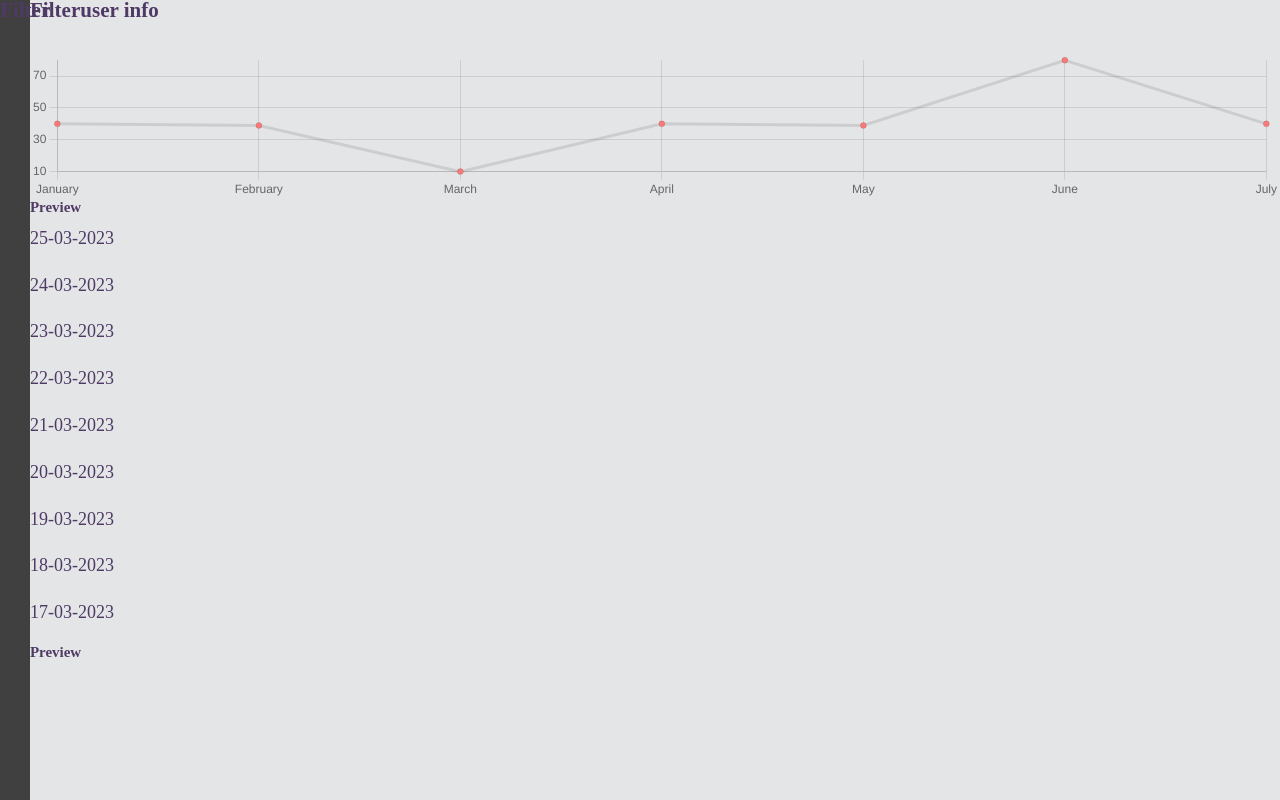
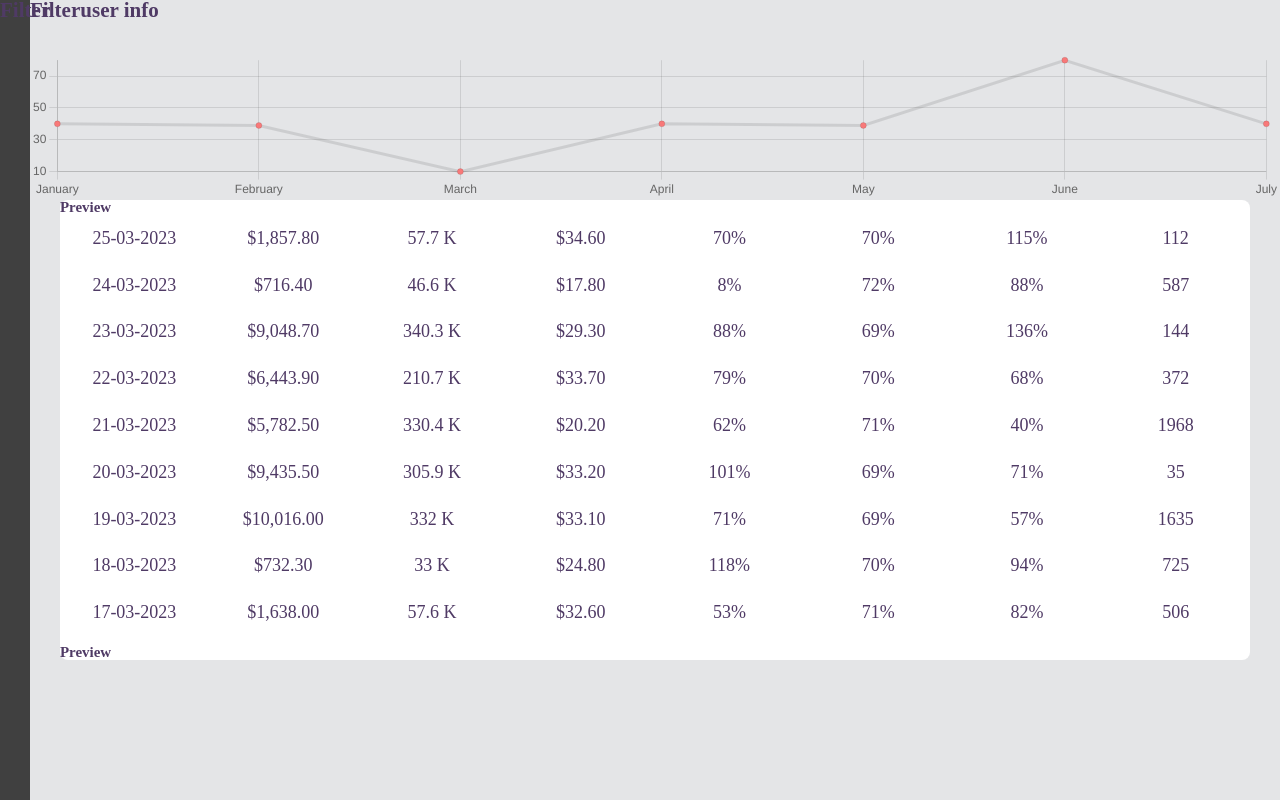
Before and after one commit to eran5000/Dashboard, a Vue app: page /#/ in a window 1280 px wide. Built offline with nearby package versions, Linux system fonts and the light colour scheme.

Commit message:
table changes

```diff
--- a/src/assets/styles/cmps/_DataPreview.scss
+++ b/src/assets/styles/cmps/_DataPreview.scss
@@ -0,0 +1,8 @@
+.data-preview {
+  display: grid;
+  grid-template-columns: repeat(8, 1fr);
+  justify-items: center;
+  &:hover {
+    background-color: #efefef;
+  }
+}
--- /dev/null
+++ b/src/assets/styles/cmps/_DataTable.scss
@@ -0,0 +1,5 @@
+.table-container{
+  background-color: #fff;
+  margin-inline: 30px;
+  border-radius: 8px;
+}
--- a/src/assets/styles/main.scss
+++ b/src/assets/styles/main.scss
@@ -18,6 +18,7 @@
 @import "cmps/DataList.scss";
 @import "cmps/DataPreview.scss";
 @import "cmps/Charts.scss";
+@import "cmps/DataTable.scss";
 
 // Views
 @import "views/Dashboard";
--- a/src/cmps/DataPreview.vue
+++ b/src/cmps/DataPreview.vue
@@ -1,6 +1,13 @@
 <template>
-    <section class="dashboard-preview">
+    <section class="data-preview">
         <p>{{ date }}</p>
+        <p>{{ payment }}</p>
+        <p>{{ entity.searches }} K</p>
+        <p>{{ rpm }}</p>
+        <p>{{ entity.valid }}%</p>
+        <p>{{ entity.quality }}%</p>
+        <p>{{ entity.cap }}%</p>
+        <p>{{ entity.alerts }}</p>
     </section>
 </template>
 <script>
@@ -12,7 +19,13 @@ props: {
 computed: {
     date() {
         return new Date(this.entity.date).toLocaleDateString("es-CL")
-    }
+    },
+    payment() {
+        return this.entity.payment.toLocaleString("en-US", {style:"currency", currency:"USD"});
+    },
+    rpm() {
+        return this.entity.rpm.toLocaleString("en-US", {style:"currency", currency:"USD"});
+    },
 }
 }
 </script>
```
